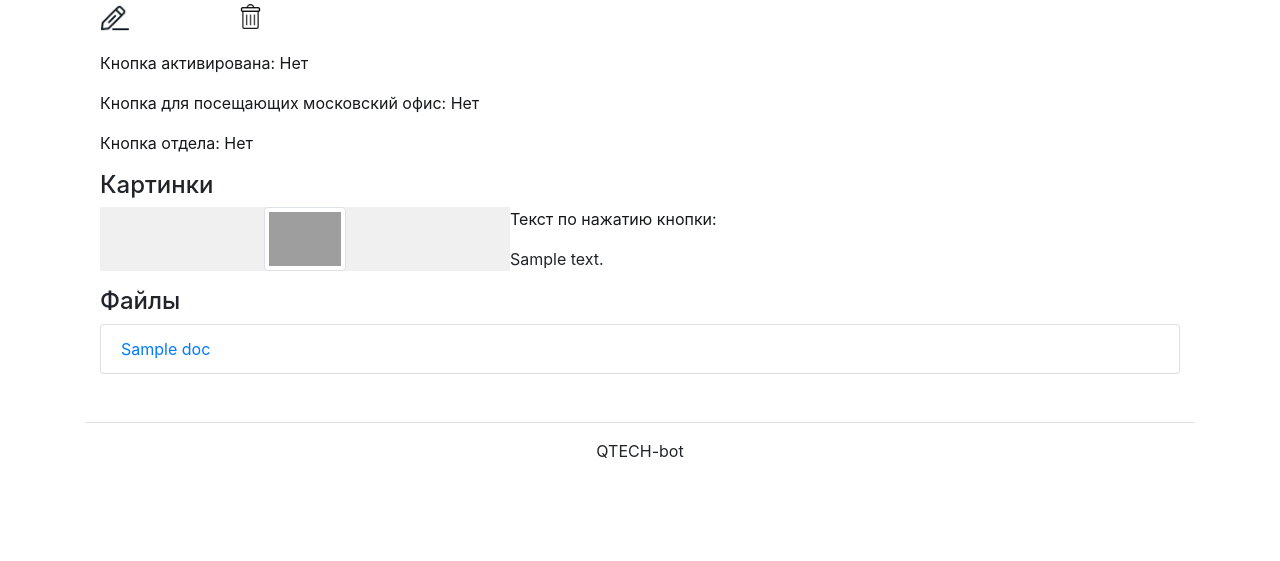
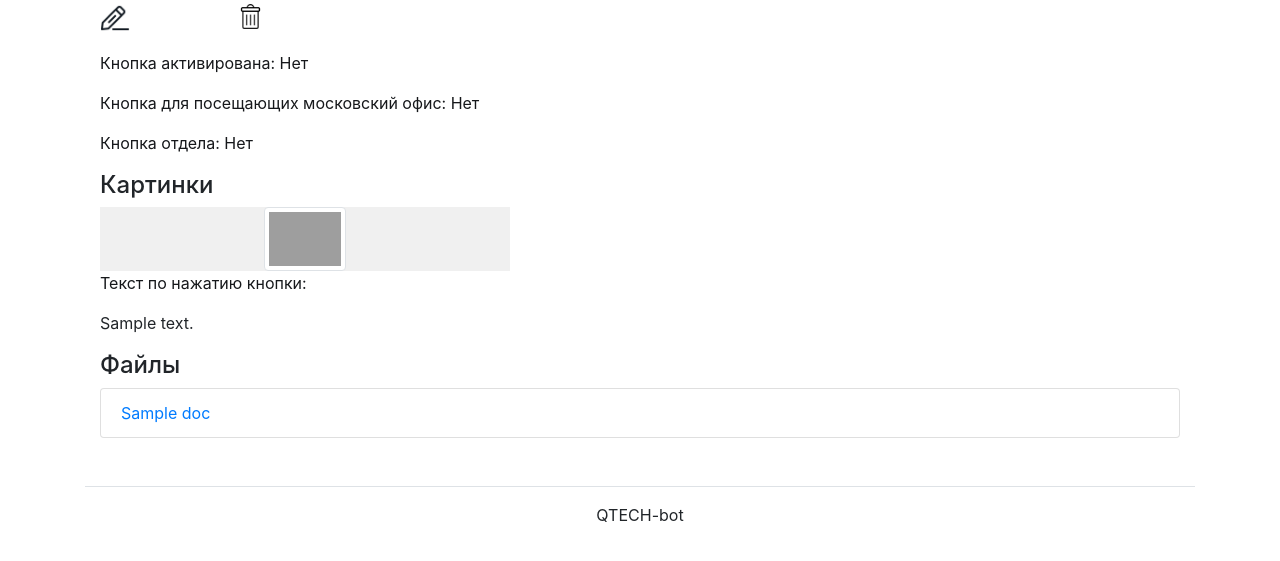
Before and after one commit to artemmikh/qtech_bot_1, a Python web app: template app/templates/button_detail.html in a window 1280 px wide. Shown: the part 151-712 px from the top of the page. Run offline with Jinja, Linux system fonts and the light colour scheme; the template is opened without the code that fills it: most values are stand-ins (such as "Sample title", 1, 10 or a date in 2020); grey boxes are pictures that could not be loaded.

Commit message:
Исправление размещения текста кнопки

```diff
--- a/app/templates/button_detail.html
+++ b/app/templates/button_detail.html
@@ -27,20 +27,19 @@
     </div>
     {% endif %}
 
-    <div class="text-content">
+    <div class="text-content" style="clear: both; margin-top: 20px;">
       <p style="color:#16181b;">Текст по нажатию кнопки:</p>
       <p>{{ context.text | safe }}</p>
     </div>
-    <p>
+
     {% if context.file %}
-        <h4>Файлы</h4>
-        <ul class="list-group">
+    <h4>Файлы</h4>
+    <ul class="list-group">
         {% for doc in context.file %}
-            <li class="list-group-item"><a href="{{doc}}" > {{ doc.split('\\')[-1] }} </a></li>
+        <li class="list-group-item"><a href="{{doc}}" > {{ doc.split('\\')[-1] }} </a></li>
         {% endfor %}
-        </ul>
+    </ul>
     {% endif %}
-    </p>
 
 </div>
 {% endblock content %}
```
